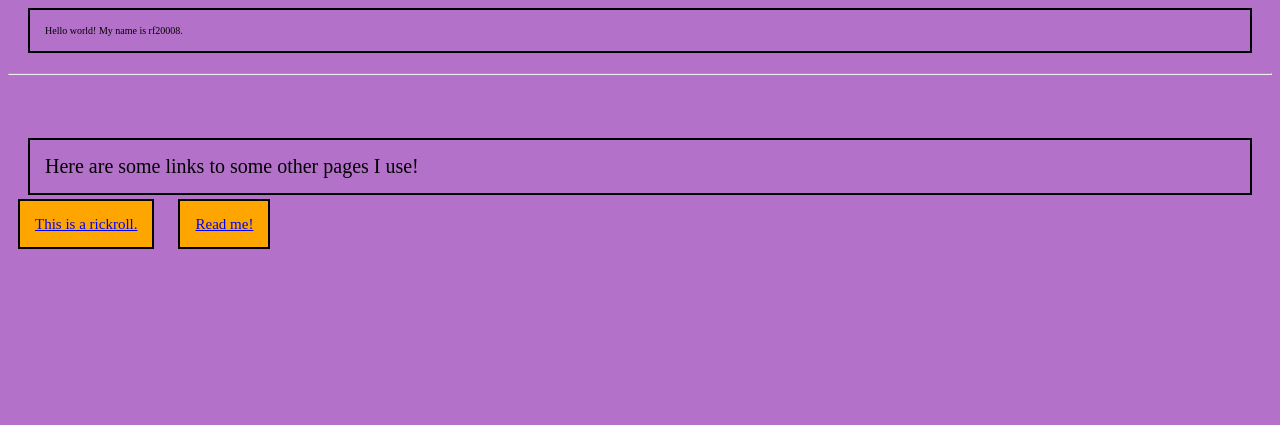
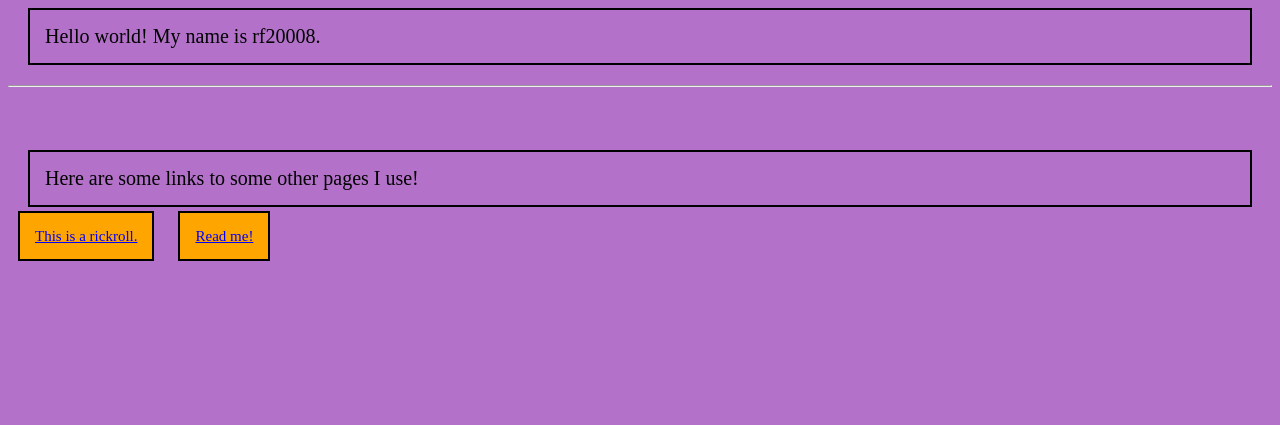
Before and after one commit to rf20008/rf20008.github.io, a plain HTML site: page index.html in a window 1280 px wide. Shown: the part 375-800 px from the top of the page. Drawn offline with Linux system fonts and the light colour scheme.

Commit message:
Update index.html (preparing for v0.1)
Some text is too small!

```diff
--- a/index.html
+++ b/index.html
@@ -27,7 +27,7 @@
     This is rf20008's webpage.
     </p>
     <img src="https://rf20008.github.io/pictures/avatar.jpg">
-    <p class="box" style = "color: black; font-size: 10px;">
+    <p class="box" style = "color: black;">
     Hello world! My name is rf20008.</p>
     <!LINKS>
     <hr> <p> <br></p>
```
